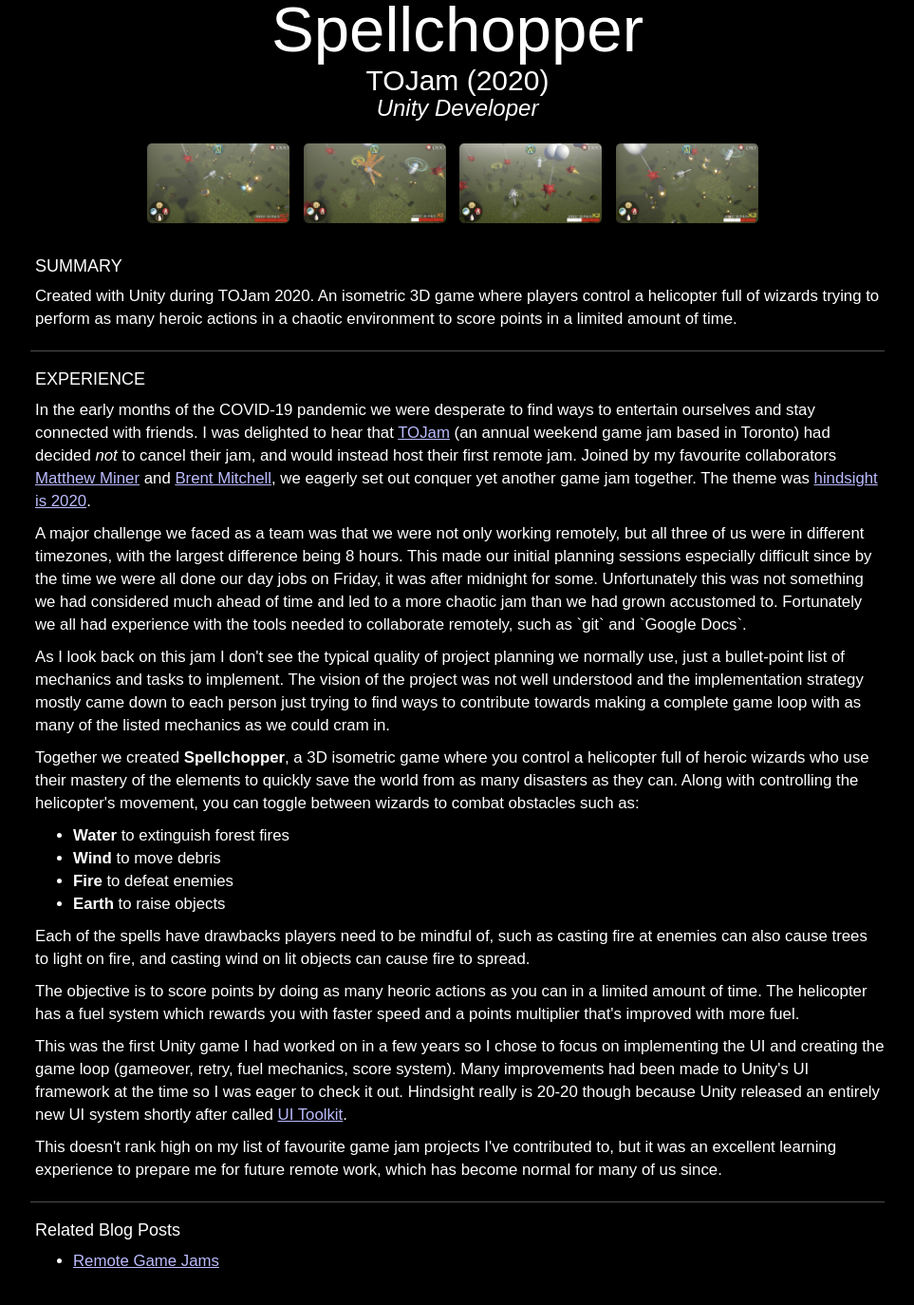
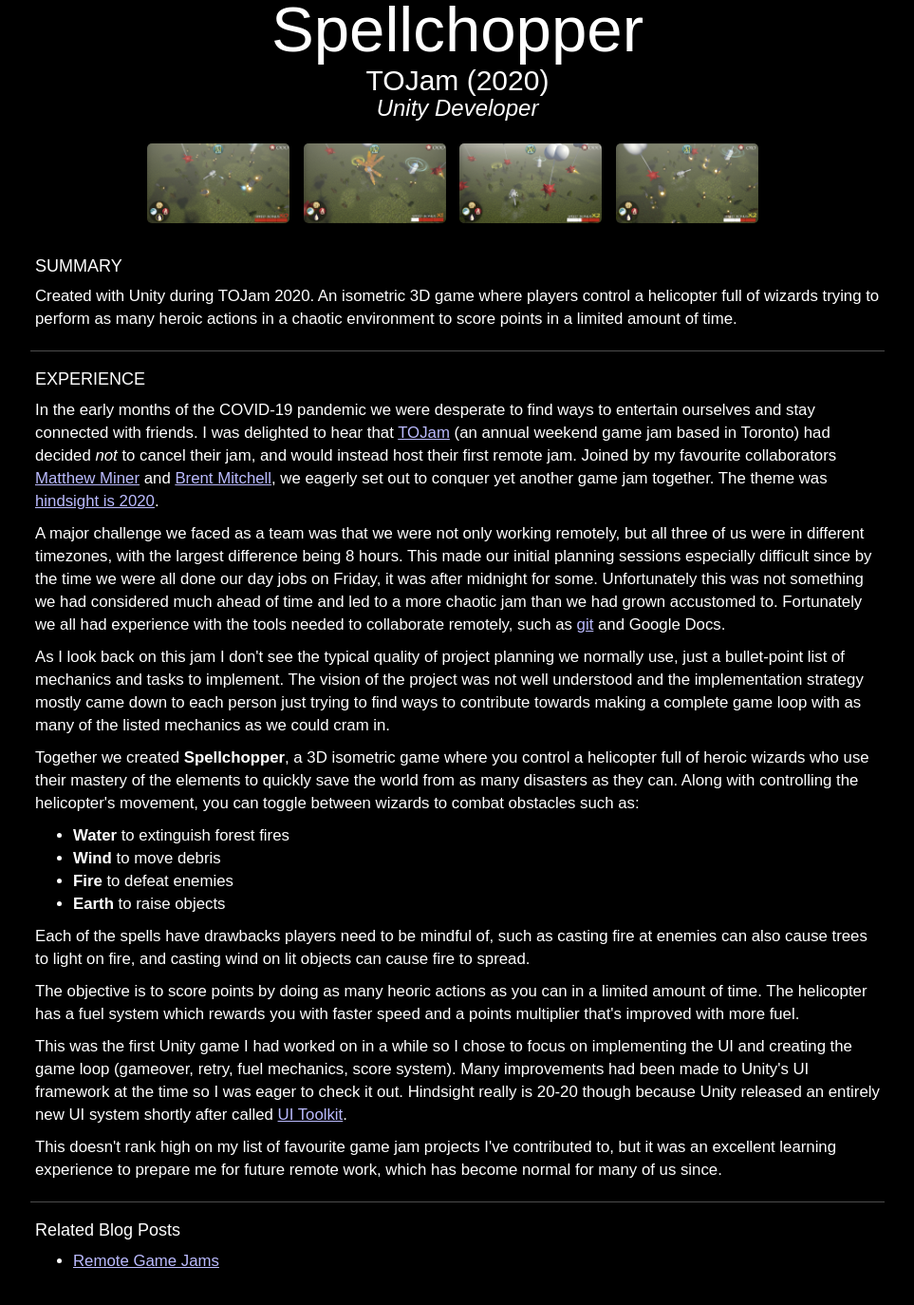
Before and after one commit to bradkeys/bradkeys.com, a Jekyll site: the page built from portfolio/spellchopper.html, in a window 1280 px wide and 1400 px high, scrolled down 263 px. Shown: the top 1374 px of the window at 95% size, without its empty margins (158-1121 px from the left). Built offline with Jekyll 4.4.1, drawn with Linux system fonts in a browser that asks for light colours; nearby versions of some CDN libraries.

```diff
--- a/_data/portfolio.yml
+++ b/_data/portfolio.yml
@@ -32,6 +32,7 @@ Ghostlight:
       "Web": "/ggj2021"
     blog-posts:
       "Remote Game Jams": "/2022/07/30/Remote-Game-Jams/"
+    video: "https://www.youtube.com/embed/wrX9Dhrhuvw"
     summary: "Created with Unity during Global Game Jam 2021. An isometric 3D game where players control a relic hunter exploring a haunted mansion for artifacts while a murderous invisible ghost chases them."
 
 Spellchopper:
--- a/portfolio/ghostlight.html
+++ b/portfolio/ghostlight.html
@@ -14,7 +14,7 @@ title: Ghostlight
     Matthew created a git repository ahead of time and preloaded it with some helpful assets.
     When Friday evening rolled around we voted on our favourite ideas and ventured forth.
     We used Github Issues to plan and assign as many tasks as we could think of, allowing the three of us to work independently throughout the weekend in our respective timezones.
-    We also created a Discord server that any of us could casually drop into during the jam if we wanted to audio chat.
+    We also created a Discord server that any of us could casually drop into during the jam if we wanted to voice chat.
 </p>
 <p>
    Together we created <strong>Ghostlight</strong>, an isometric 3D game where players control a relic hunter exploring a deadly haunted mansion.
--- a/portfolio/spellchopper.html
+++ b/portfolio/spellchopper.html
@@ -7,7 +7,7 @@ title: Spellchopper
     In the early months of the COVID-19 pandemic we were desperate to find ways to entertain ourselves and stay connected with friends.
     I was delighted to hear that <a href="http://www.tojam.ca/">TOJam</a> (an annual weekend game jam based in Toronto) had decided <em>not</em> to cancel their jam, and would instead host their first remote jam.
     Joined by my favourite collaborators <a href="https://matthewminer.com/">Matthew Miner</a> and <a href="https://www.linkedin.com/in/brentgmitchell/">Brent Mitchell</a>,
-    we eagerly set out conquer yet another game jam together.
+    we eagerly set out to conquer yet another game jam together.
     The theme was <a href="https://itch.io/jam/tojam-2020">hindsight is 2020</a>.
 </p>
 <p>
@@ -15,7 +15,7 @@ title: Spellchopper
     with the largest difference being 8 hours. This made our initial planning sessions especially difficult since by the time we were all done our day jobs on Friday,
     it was after midnight for some. Unfortunately this was not something we had considered much ahead of time and led to a more chaotic jam
     than we had grown accustomed to.
-    Fortunately we all had experience with the tools needed to collaborate remotely, such as `git` and `Google Docs`.
+    Fortunately we all had experience with the tools needed to collaborate remotely, such as <a href="https://git-scm.com/">git</a> and Google Docs.
 </p>
 <p>
     As I look back on this jam I don't see the typical quality of project planning we normally use, just a bullet-point list of mechanics and tasks to implement.
@@ -41,7 +41,7 @@ title: Spellchopper
     The helicopter has a fuel system which rewards you with faster speed and a points multiplier that's improved with more fuel.
 </p>
 <p>
-    This was the first Unity game I had worked on in a few years so I chose to focus on implementing the UI and creating the game loop (gameover, retry, fuel mechanics, score system).
+    This was the first Unity game I had worked on in a while so I chose to focus on implementing the UI and creating the game loop (gameover, retry, fuel mechanics, score system).
     Many improvements had been made to Unity's UI framework at the time so I was eager to check it out.
     Hindsight really is 20-20 though because Unity released an entirely new UI system shortly after called <a href="https://docs.unity3d.com/Manual/UIElements.html">UI Toolkit</a>.
 </p>
```
